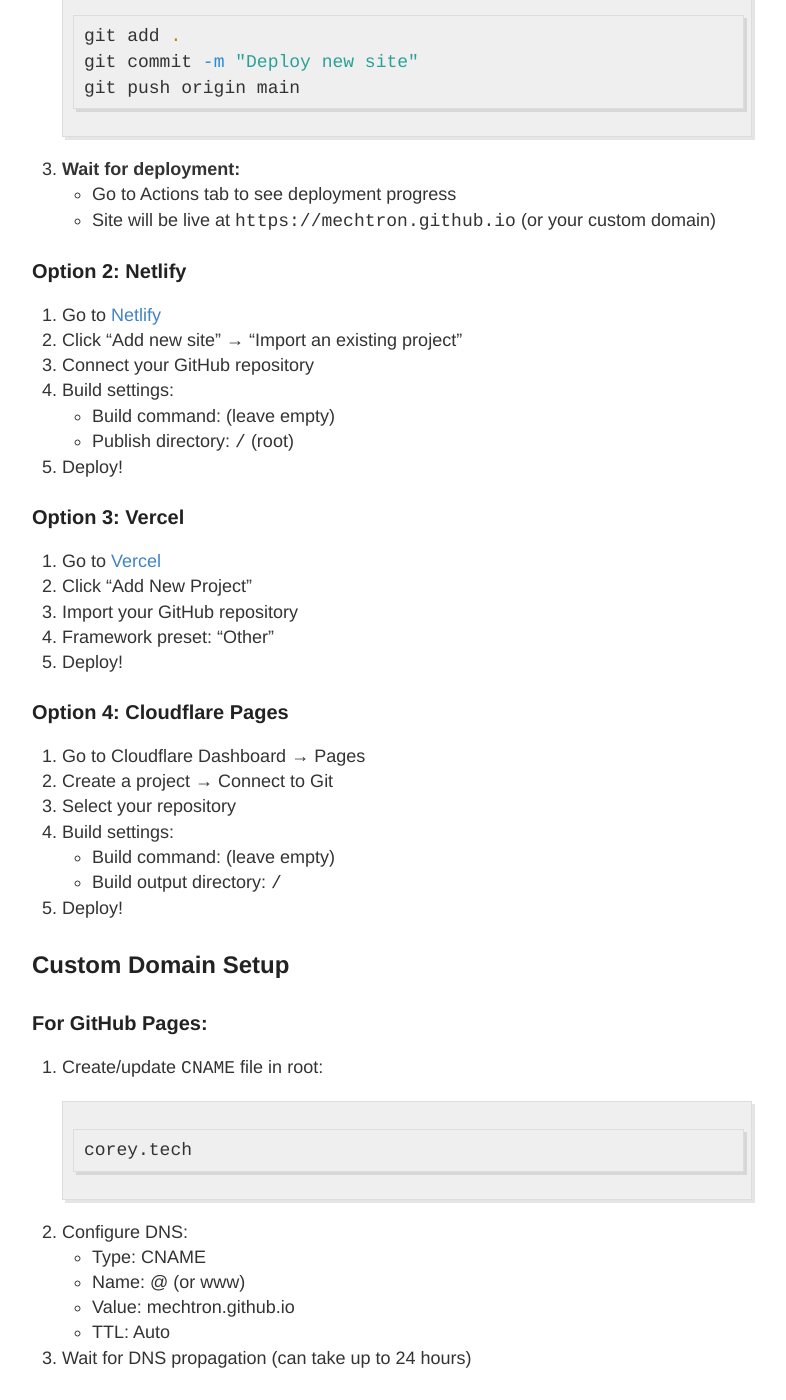
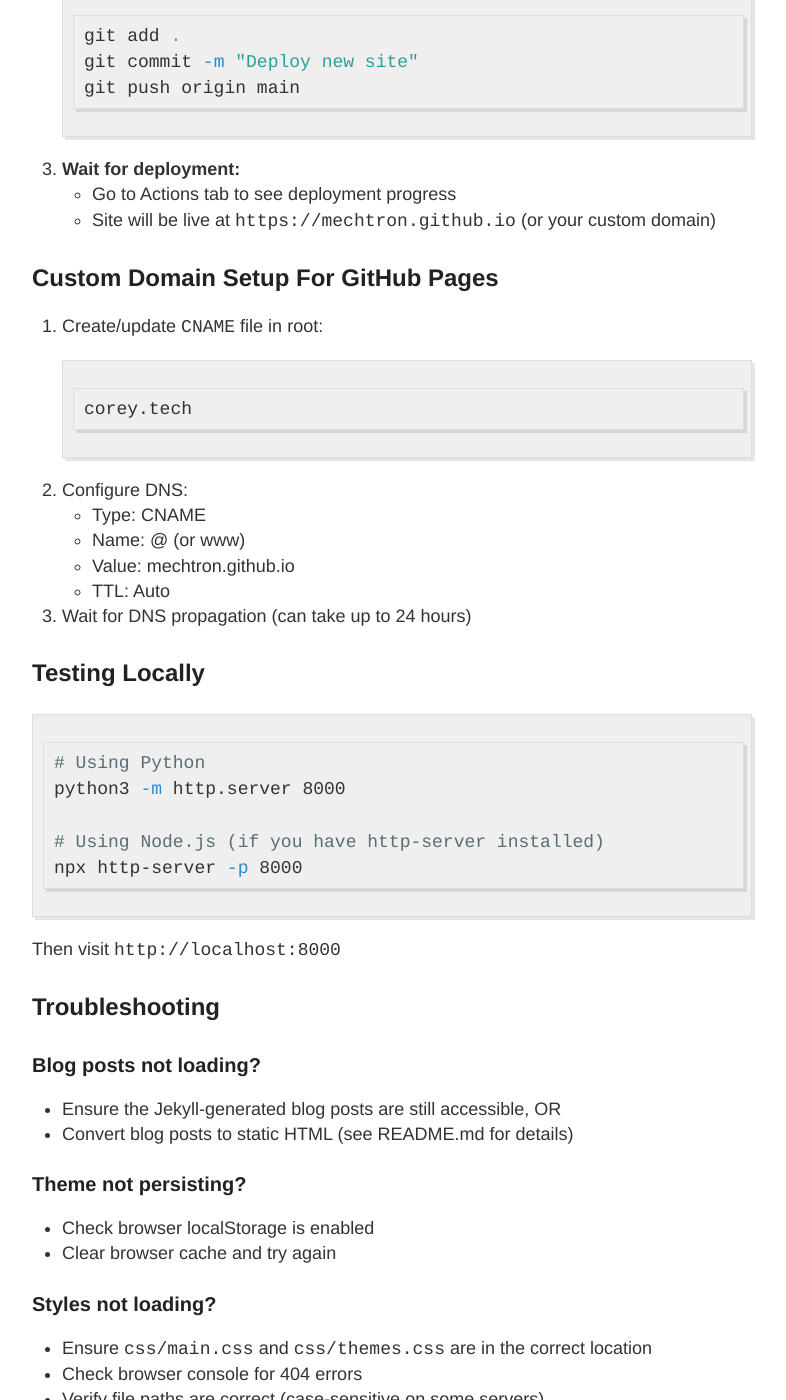
Before and after one commit to mechtron/mechtron.github.io, a Jekyll site: the page built from DEPLOYMENT.md, in a window 1280 px wide and 1400 px high, scrolled down 586 px. Shown: the whole window, without its empty margins (248-1034 px from the left). Built offline with Jekyll 4.4.1, drawn with Linux system fonts in a browser that asks for light colours; our own code applies the rules of GitHub Pages for plain Markdown files; some of the changed text lies outside the part shown.

Commit message:
Update docs

````diff
--- a/DEPLOYMENT.md
+++ b/DEPLOYMENT.md
@@ -20,37 +20,7 @@
    - Go to Actions tab to see deployment progress
    - Site will be live at `https://mechtron.github.io` (or your custom domain)
 
-### Option 2: Netlify
-
-1. Go to [Netlify](https://netlify.com)
-2. Click "Add new site" → "Import an existing project"
-3. Connect your GitHub repository
-4. Build settings:
-   - Build command: (leave empty)
-   - Publish directory: `/` (root)
-5. Deploy!
-
-### Option 3: Vercel
-
-1. Go to [Vercel](https://vercel.com)
-2. Click "Add New Project"
-3. Import your GitHub repository
-4. Framework preset: "Other"
-5. Deploy!
-
-### Option 4: Cloudflare Pages
-
-1. Go to Cloudflare Dashboard → Pages
-2. Create a project → Connect to Git
-3. Select your repository
-4. Build settings:
-   - Build command: (leave empty)
-   - Build output directory: `/`
-5. Deploy!
-
-## Custom Domain Setup
-
-### For GitHub Pages:
+## Custom Domain Setup For GitHub Pages
 
 1. Create/update `CNAME` file in root:
    ```
@@ -65,10 +35,6 @@
 
 3. Wait for DNS propagation (can take up to 24 hours)
 
-### For Other Hosts:
-
-Follow their specific DNS configuration guides. Most will provide you with a CNAME or A record to add.
-
 ## Testing Locally
 
 ```bash
````
Also changed, not shown: other parts of DEPLOYMENT.md (+0 -9 lines), README.md.
